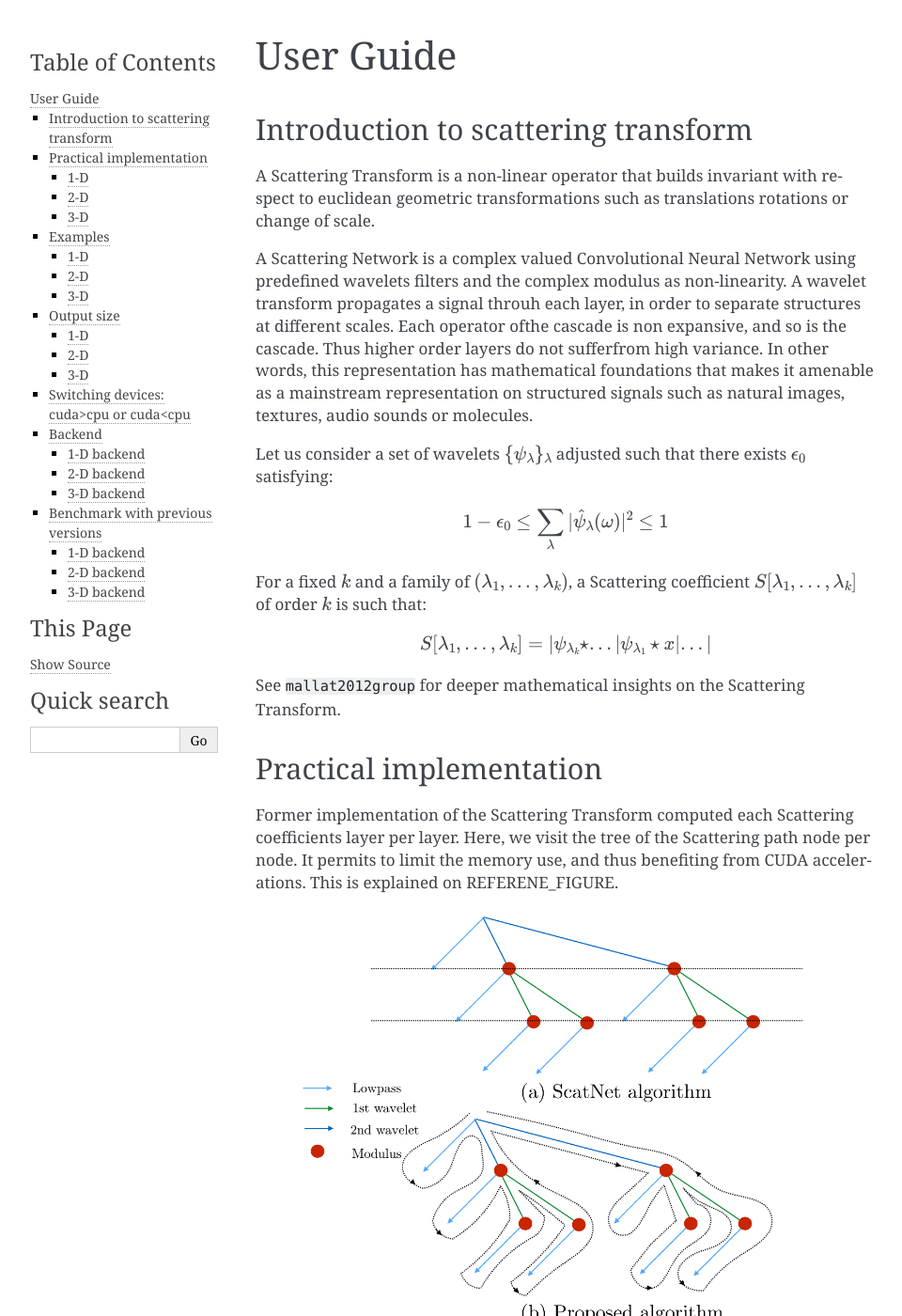
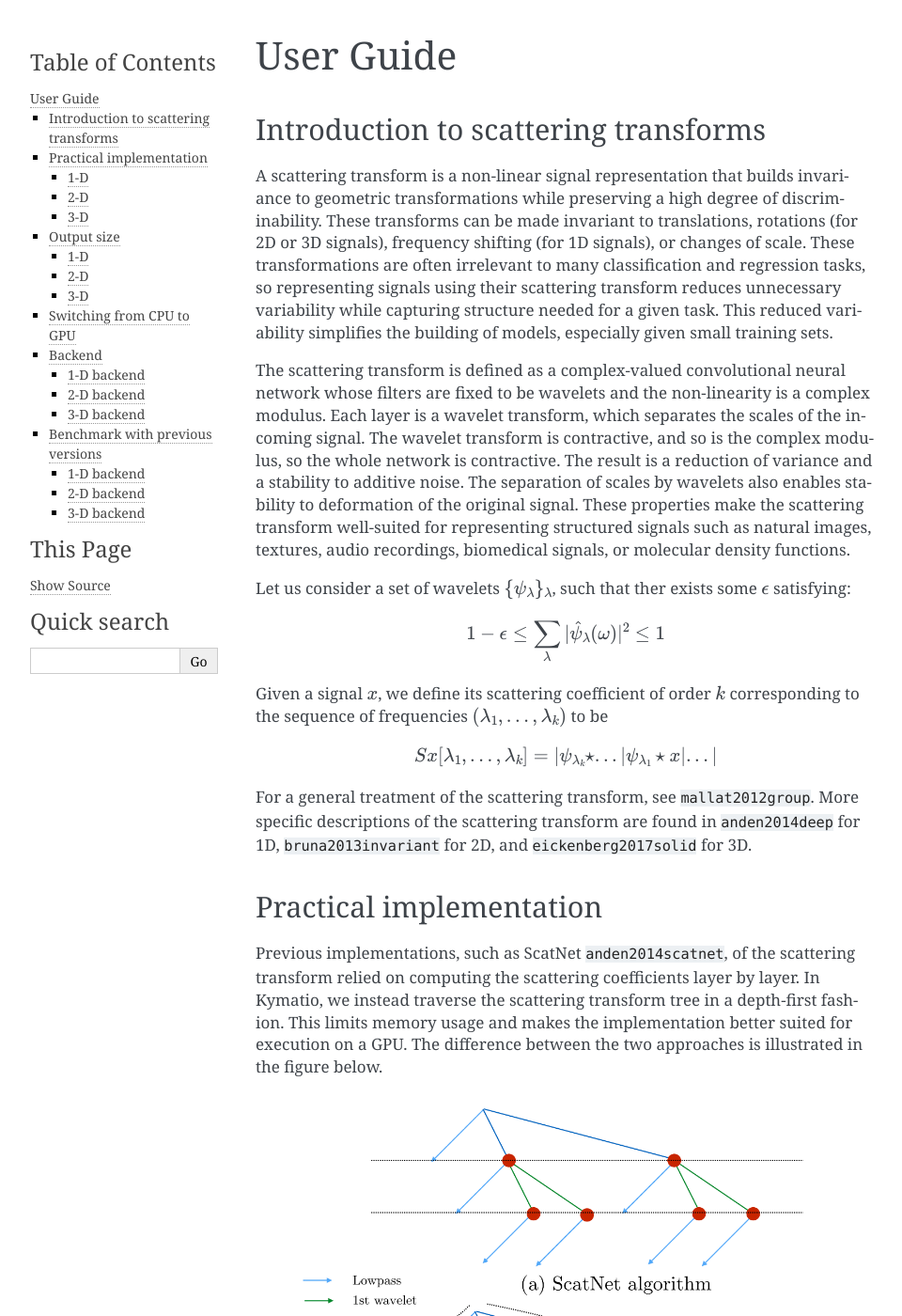
Before and after one commit to kymatio/kymatio, a Sphinx documentation site: the page built from doc/source/userguide.rst, in a window 1280 px wide and 1400 px high. Shown: the whole window at 94% size, without its empty margins (148-1108 px from the left). Built offline with Sphinx 7.4.7, drawn with Linux system fonts in a browser that asks for light colours; formulas are drawn with MathJax 3; pages that are not in the unit, such as notebooks, are missing from menus; cross-references to code outside the pages are shown as plain code; some of the changed text lies outside the part shown.

Commit message:
DOC+MAINT Update the user guide
Edit the user guide narrative. Update benchmarks.

```diff
--- a/doc/source/_static/bibtex.bib
+++ b/doc/source/_static/bibtex.bib
@@ -33,6 +33,34 @@ month={},}
 @article{anden2014scatnet,
   title={Scatnet},
   author={And{\'e}n, J and Sifre, L and Mallat, S and Kapoko, M and Lostanlen, V and Oyallon, E},
-  journal={Computer Software. Available: http://www. di. ens. fr/data/software/scatnet},
+  journal={Computer Software. Available:
+  \url{http://www.di.ens.fr/data/software/scatnet}},
   year={2014}
 }
+
+@article{bruna2013invariant,
+  author={Bruna, J. and Mallat, S.},
+  journal={IEEE Trans. Pattern Anal. Mach. Intell.},
+  title={Invariant Scattering Convolution Networks},
+  year={2013},
+  volume={35},
+  number={8},
+  pages={1872-1886}
+}
+
+@article{anden2014deep,
+  title={Deep Scattering Spectrum},
+  author={J. And\'en and S. Mallat},
+  journal={IEEE Trans. Signal Process.},
+  volume={62},
+  pages={4114--4128},
+  year={2014}
+}
+
+@inproceedings{eickenberg2017solid,
+  title={Solid harmonic wavelet scattering: Predicting quantum molecular energy from invariant descriptors of 3D electronic densities},
+  author={Eickenberg, Michael and Exarchakis, Georgios and Hirn, Matthew and Mallat, St{\'e}phane},
+  booktitle={Advances in Neural Information Processing Systems},
+  pages={6540--6549},
+  year={2017}
+}
--- a/doc/source/developerguide.rst
+++ b/doc/source/developerguide.rst
@@ -1,3 +1,5 @@
+.. _dev-guide:
+
 Information for developers
 **************************
 
--- a/doc/source/userguide.rst
+++ b/doc/source/userguide.rst
@@ -4,74 +4,86 @@ User Guide
 **********
 
 
-Introduction to scattering transform
-====================================
+Introduction to scattering transforms
+=====================================
 
-A Scattering Transform is a non-linear operator that builds
-invariant with respect to euclidean geometric transformations such as translations
-rotations or change of scale.
+A scattering transform is a non-linear signal representation that builds
+invariance to geometric transformations while preserving a high degree of
+discriminability. These transforms can be made invariant to translations,
+rotations (for 2D or 3D signals), frequency shifting (for 1D signals), or
+changes of scale. These transformations are often irrelevant to many
+classification and regression tasks, so representing signals using their
+scattering transform reduces unnecessary variability while capturing structure
+needed for a given task. This reduced variability simplifies the building of
+models, especially given small training sets.
 
-A Scattering Network is a complex valued Convolutional Neural Network using predefined
-wavelets filters and the complex modulus as non-linearity.  A wavelet transform
-propagates a signal throuh each layer, in order to separate structures at different
-scales.  Each operator ofthe cascade is non expansive, and so is the cascade.  Thus
-higher order layers do not sufferfrom high variance.  In other words, this
-representation has mathematical foundations that makes  it  amenable  as a  mainstream
-representation  on  structured  signals  such  as  natural images, textures, audio
-sounds or molecules.
+The scattering transform is defined as a complex-valued convolutional neural
+network whose filters are fixed to be wavelets and the non-linearity is a
+complex modulus. Each layer is a wavelet transform, which separates the scales
+of the incoming signal. The wavelet transform is contractive, and so is the
+complex modulus, so the whole network is contractive. The result is a reduction
+of variance and a stability to additive noise. The separation of scales by
+wavelets also enables stability to deformation of the original signal. These
+properties make the scattering transform well-suited for representing structured
+signals such as natural images, textures, audio recordings, biomedical signals,
+or molecular density functions.
 
-Let us consider a set of wavelets :math:`\{\psi_\lambda\}_\lambda` adjusted such that
-there exists :math:`\epsilon_0` satisfying:
+Let us consider a set of wavelets :math:`\{\psi_\lambda\}_\lambda`, such that
+ther exists some :math:`\epsilon` satisfying:
 
-.. math:: 1-\epsilon_0 \leq \sum_\lambda |\hat \psi_\lambda(\omega)|^2 \leq 1
+.. math:: 1-\epsilon \leq \sum_\lambda |\hat \psi_\lambda(\omega)|^2 \leq 1
 
-For a fixed :math:`k` and a family of :math:`(\lambda_1,...,\lambda_k)`, a Scattering
-coefficient :math:`S[\lambda_1,...,\lambda_k]` of order :math:`k` is such that:
+Given a signal :math:`x`, we define its scattering coefficient of order
+:math:`k` corresponding to the sequence of frequencies
+:math:`(\lambda_1,...,\lambda_k)` to be
 
-.. math:: S[\lambda_1,...,\lambda_k] = |\psi_{\lambda_k} \star ...| \psi_{\lambda_1} \star x|...|
+.. math:: Sx[\lambda_1,...,\lambda_k] = |\psi_{\lambda_k} \star ...| \psi_{\lambda_1} \star x|...|
 
-See :cite:`mallat2012group` for deeper mathematical insights on the Scattering Transform.
+For a general treatment of the scattering transform, see
+:cite:`mallat2012group`. More specific descriptions of the scattering transform
+are found in :cite:`anden2014deep` for 1D, :cite:`bruna2013invariant` for 2D,
+and :cite:`eickenberg2017solid` for 3D.
 
 Practical implementation
 ========================
 
-Former implementation of the Scattering Transform computed each Scattering coefficients
-layer per layer. Here, we visit the tree of the Scattering path node per node. It permits
-to limit the memory use, and thus benefiting from CUDA accelerations. This is explained on
-REFERENE_FIGURE.
+Previous implementations, such as ScatNet :cite:`anden2014scatnet`, of the
+scattering transform relied on computing the scattering coefficients layer by
+layer. In Kymatio, we instead traverse the scattering transform tree in a
+depth-first fashion. This limits memory usage and makes the implementation
+better suited for execution on a GPU. The difference between the two approaches
+is illustrated in the figure below.
 
-.. image:: _static/algorithm.png
+.. figure:: _static/algorithm.png
    :width: 600px
-   :alt: Graph of the algorithm used
+   :alt: Comparison of ScatNet and Kymatio implementations.
    :align: center
 
-More details about our implementation can be found in SECTION_DU_DEV
+   The scattering tree traversal strategies of (a) the ScatNet toolbox, and (b)
+   Kymatio. While ScatNet traverses the tree in a breadth-first fashion (layer
+   by layer), Kymatio performs a depth-first traversal.
 
+More details about our implementation can be found in :ref:`dev-guide`.
 
 1-D
 ---
 
+The 1D scattering coefficients computed by Kymatio are similar to those of
+ScatNet :cite:`anden2014scatnet`, but do not coincide exactly. This is due to a
+slightly different choice of filters, subsampling rules, and coefficient
+selection criteria. The resulting coefficients, however, have a comparable
+performance for classification and regression tasks.
+
 2-D
 ---
 
-The 2D implementation in this package  provided  outputs coefficients which
-matches exactly the one described in :cite:`anden2014scatnet`.
+The 2D implementation in this package provides scattering coefficients that
+exactly match those of ScatNet :cite:`anden2014scatnet`.
 
 
 3-D
 ---
 
-Examples
-========
-
-1-D
----
-
-2-D
----
-
-3-D
----
 
 Output size
 ===========
@@ -79,6 +91,12 @@ Output size
 1-D
 ---
 
+If the input :math:`x` is a Tensor of size :math:`(B, 1, T)`, the output of the
+1D scattering transform is of size :math:`(B, P, T/2**J)`, where :math:`P` is
+the number of scattering coefficients and `2**J` is the maximum scale of the
+transform. The value of :math:`P` depends on the maximum order of the scattering
+transform and the parameters :math:`Q` and :math:`J`. It is roughly proportional
+to :math:`1 + J Q + J (J-1) Q / 2`.
 
 2-D
 ---
@@ -93,72 +111,107 @@ size:
 3-D
 ---
 
-Switching devices: cuda>cpu or cuda<cpu
-=======================================
+Switching from CPU to GPU
+=========================
 
-By default, the Scattering Transform is run on CPU::
+When initialized, a scattering transform object is stored on the CPU::
 
     import torch
     from kymatio import Scattering2D
+
     scattering = Scattering2D(32, 32, 2)
+
+We use this to compute scattering transforms of signals in CPU memory::
+
     x = torch.randn(1, 1, 32, 32)
     Sx = scattering(x)
 
-However, if a GPU combined with CUDA is available, then it is possible to run it on GPU via::
+If a CUDA-enabled GPU is available, we may transfer the scattering transform
+object to GPU memory by calling :meth:`cuda`::
 
     scattering.cuda()
-    x = x.cuda()
-    Sx_ = scattering(x)
-    print(torch.norm(Sx_-Sx)
 
-Then, it is possible to redo the computations on CPU via::
+Transferring the signal to GPU memory as well, we can then compute its
+scattering coefficients::
+
+    x_gpu = x.cuda()
+    Sx_gpu = scattering(x)
+
+Transferring the output back to CPU memory, we may then compare the outputs::
+
+    Sx_gpu = Sx_gpu.cpu()
+    print(torch.norm(Sx_gpu-Sx))
+
+These coefficients should agree up to machine precision. We may transfer the
+scattering transform object back to the CPU by calling::
 
     scattering.cpu()
-    x = x.cpu()
-    Sx = scattering(x)
-    print(torch.norm(Sx_-Sx)
 
 .. _backend-story:
 
 Backend
 =======
 
-This package is maintained with a flexible backend that currently supports PyTorch. A
-backend corresponds to an implementation of routines, which are optimized for their
-final purpose. For instance, ``torch`` backend is slightly slower than other backend
-but it has the advantage of being differentiable.
+The scattering transform implementation in Kymatio is structured around a
+flexible backend framework. These backends encapsulate the most computationally
+intensive part of the scattering transform calculation. As a result, improved
+performance can often achieved by replacing the default backend with a more
+optimized alternative.
 
-The first time kymatio is used, a config files is created in ``~/.config/kymatio/kymatio.cfg`` that
-will contain a backend used by default. This default backend will be overwritten if
-a global environment variable ``SCATTERING_BACKEND`` exists.
-In this case, each scattering module will use ``SCATTERING_BACKEND`` as backend.
-It is possible to specify more precisely the backend that will be used for each
-signal type as we will see below.
+The default backend in Kymatio, ``torch``, is implemented in PyTorch. This is
+available for 1D, 2D, and 3D. It is also compatible with the PyTorch automatic
+differentiation framework.
 
-TL;DR
+A more powerful backend, ``skcuda``, relies on ``scikit-cuda`` and ``cupy`` to
+improve performance through optimized CUDA kernels. This backend is available
+only in 1D and 2D. It is not differentiable and relies on additional
+dependencies to work properly. These may be installed by running::
 
-* For quick backend switches, just set an environment variable
-  ``SCATTERING_BACKEND_2D=skcuda ipython``
+    pip install -r requirements_optional_cuda.txt
 
-* For permanent backend settings, edit ``~/.config/kymatio/kymatio.cfg``
-
+To specify which backend is to be used, you may edit the configuration file
+found in ``~/.config/kymatio/kymatio.cfg``. To temporarily switch a backend, you
+may use the ``KYMATIO_BACKEND`` environment variable, which overrides the
+default setting in the configuration file. Alternatively, the backend may be
+specified on a per-dimension basis through the ``KYMATIO_BACKEND_1D``,
+``KYMATIO_BACKEND_2D``, and ``KYMATIO_BACKEND_3D`` variables.
 
 1-D backend
 -----------
 
+Currently, two backends exist for the 1D scattering transform:
+
+- ``torch``: A PyTorch-only implementation which is differentiable with respect
+  to its inputs. However, it relies on general-purpose CUDA kernels for GPU
+  computation which reduces performance.
+- ``skcuda``: An implementation using custom CUDA kernels (through ``cupy``) and
+  ``scikit-cuda``. This implementation only runs on the GPU (that is, you must
+  call :meth:`cuda` prior to applying it) and is currently only slightly faster
+  than the default ``torch`` backend. Work to further optimize this backend is
+  currently underway.
 
 2-D backend
 -----------
 
-If the global environment variable ``SCATTERING_BACKEND_2D`` is set, then
-its value will be used at run time as the backend for the 2D module. Currently, two backends exist:
+Currently, two backends exist for the 2D scattering transform:
 
-- `torch`: the scattering is differentiable w.r.t. its parameters, however it can be too slow to be amenable for large scale classification.
-
-- `skcuda`: the scattering is not differentiable but is optimized to deliver fast computations.
+- ``torch``: A PyTorch-only implementation which is differentiable with respect
+  to its inputs. However, it relies on general-purpose CUDA kernels for GPU
+  computation which reduces performance.
+- ``skcuda``: An implementation using custom CUDA kernels (through ``cupy``) and
+  ``scikit-cuda``. This implementation only runs on the GPU (that is, you must
+  call :meth:`cuda` prior to applying it). Since it uses kernels optimized for
+  the various steps of the scattering transform, it achieves better performance
+  compared to the default ``torch`` backend (see benchmarks below).
 
 3-D backend
 -----------
+
+Currently, one backends exists for the 3D scattering transform:
+
+- ``torch``: A PyTorch-only implementation which is differentiable with respect
+  to its inputs. However, it relies on general-purpose CUDA kernels for GPU
+  computation which reduces performance.
 
 Benchmark with previous versions
 ================================
@@ -166,24 +219,43 @@ Benchmark with previous versions
 1-D backend
 -----------
 
+We compared our implementation with that of the ScatNet MATLAB package
+:cite:`anden2014scatnet` with similar settings. The following table shows the
+average computation time for a batch of size :math:`64 \times 1 \times 65536`:
+
+==============================================    ==========================
+Name                                              Average time per batch (s)
+==============================================    ==========================
+ScatNet :cite:`anden2014scatnet`                  1.65
+Kymatio (``torch`` backend, CPU)                  2.74
+Kymatio (``torch`` backend, Quadro M4000 GPU)     0.81
+Kymatio (``torch`` backend, V100 GPU)             0.15
+Kymatio (``skcuda`` backend, Quadro M4000 GPU)    0.66
+Kymatio (``skcuda`` backend, V100 GPU)            0.11
+==============================================    ==========================
+
+The CPU tests were performed on a 24-core machine. Further optimization of both
+the torch and skcuda backends is currently underway, so we expect these numbers
+to improve in the near future.
+
 2-D backend
 -----------
 
-We compared our implementation with MATLAB version :cite:`Oyallon_2015_CVPR` and *PyScatWave* former
-PyTorch implementation :cite:`8413168`. The following table correspond to the average compute time
-for a batch of size :math:`128\times 3 \times 256 \times 256`, for a forward pass:
+We compared our implementation the ScatNetLight MATLAB package
+:cite:`Oyallon_2015_CVPR` and a previous PyTorch implementation, *PyScatWave*
+:cite:`8413168`. The following table shows the average computation time for a
+batch of size :math:`128 \times 3 \times 256 \times 256`:
 
-====================================            =========================
-Name                                            Average time(s) per batch
-====================================            =========================
-MATLAB :cite:`Oyallon_2015_CVPR`                >200
-Kymatio (torch backend, CPU)                    110
-Kymatio (torch backend, 1080Ti GPU)             4.4
-Kymatio (torch backend, V100 GPU)               2.9
-PyScatWave :cite:`8413168`                      1.6
-Kymatio (skcuda backend, 1080Ti GPU)            1.1
-Kymatio (skcuda backend, V100 GPU)              0.49
-====================================            =========================
+==============================================    ==========================
+Name                                              Average time per batch (s)
+==============================================    ==========================
+MATLAB :cite:`Oyallon_2015_CVPR`                  >200
+Kymatio (``torch`` backend, CPU)                  110
+Kymatio (``torch`` backend, 1080Ti GPU)           4.4
+Kymatio (``torch`` backend, V100 GPU)             2.9
+PyScatWave (1080Ti GPU)                           0.5
+Kymatio (``skcuda`` backend, 1080Ti GPU)          0.5
+==============================================    ==========================
 
 The CPU tests were performed on a 48-core machine.
 
```
